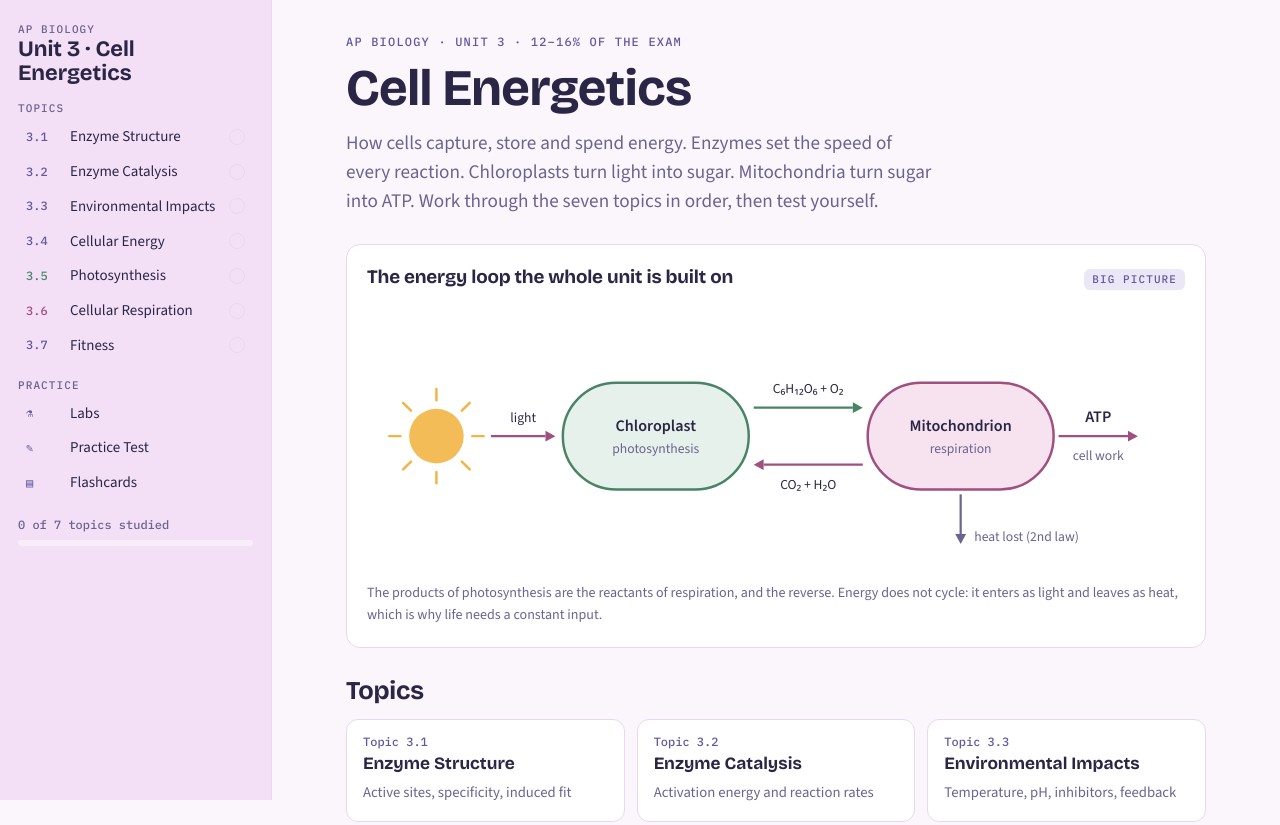
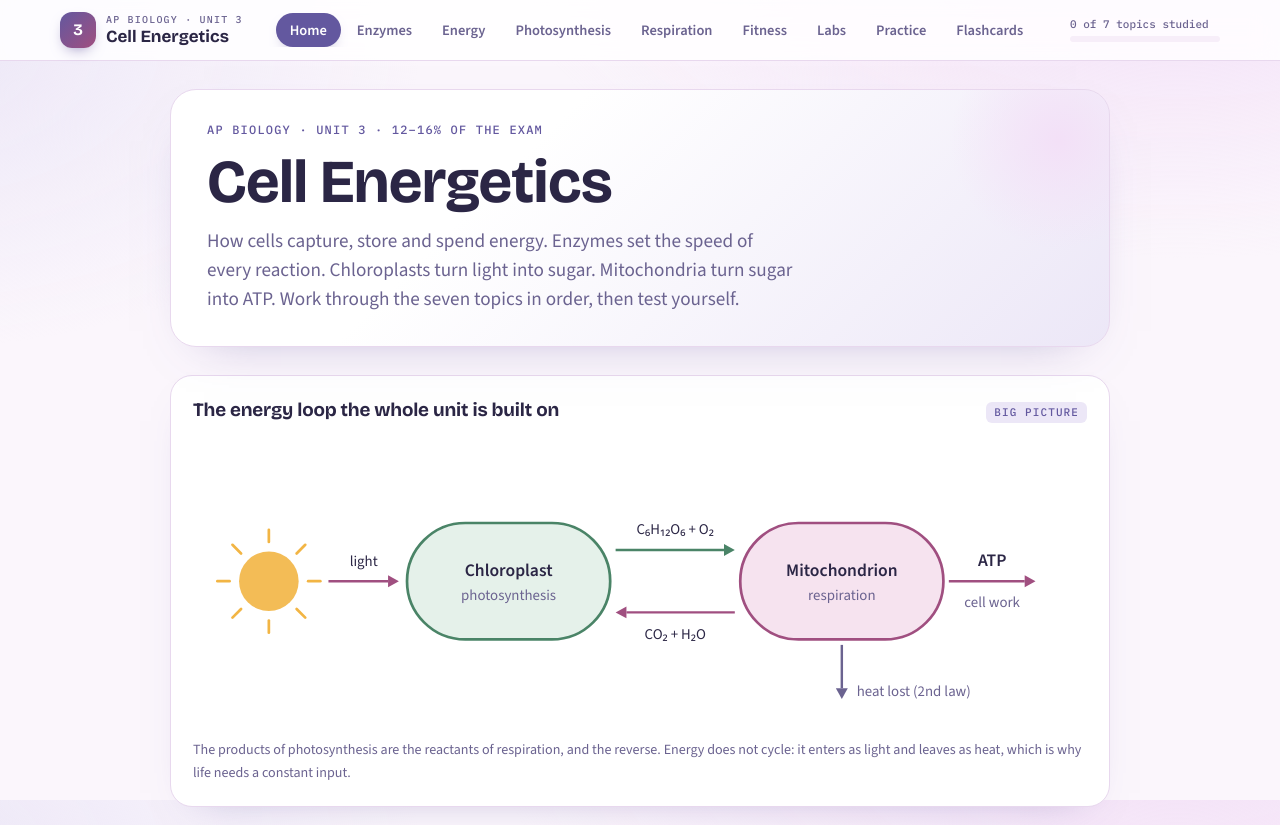
Before and after one commit to dirundiy/Bio, a plain HTML site: page index.html in a window 1280 px wide. Shown: the top 825 px of the page. Drawn offline with nearby package versions, Linux system fonts and the light colour scheme.

Commit message:
New layout: top navigation tabs, pill stage tabs, softer card design
Co-Authored-By: Claude Opus 5.5 <noreply@anthropic.com>

```diff
--- a/index.html
+++ b/index.html
@@ -32,41 +32,34 @@ body{font:17px/1.6 var(--f-body);-webkit-font-smoothing:antialiased}
 .t-resp{--tc:var(--resp);--tc-soft:var(--resp-soft)}
 .t-core{--tc:var(--accent);--tc-soft:var(--accent-soft)}
 
-/* ---------- shell ---------- */
-.app{display:grid;grid-template-columns:272px minmax(0,1fr);min-height:100vh}
-.side{position:sticky;top:0;height:100vh;overflow:auto;border-right:1px solid var(--line);background:var(--side);
-  padding-block:24px;padding-left:max(18px,env(safe-area-inset-left,0px));padding-right:18px;display:flex;flex-direction:column;gap:18px}
-.brand{display:flex;flex-direction:column;gap:2px;text-decoration:none;color:var(--fg)}
-.brand small{font:500 11px/1 var(--f-mono);letter-spacing:.1em;text-transform:uppercase;color:var(--muted)}
-.brand b{font:700 22px/1.1 var(--f-display)}
-.navgroup{display:flex;flex-direction:column;gap:2px}
-.navgroup h4{margin:0 0 4px;font:500 11px/1 var(--f-mono);letter-spacing:.1em;text-transform:uppercase;color:var(--muted)}
-.nav a{display:grid;grid-template-columns:38px 1fr 16px;align-items:center;gap:6px;padding:7px 8px;border-radius:8px;
-  text-decoration:none;color:var(--fg);font-size:15px;line-height:1.25}
-.nav a:hover{background:var(--surface)}
-.nav a[aria-current="page"]{background:var(--surface);color:var(--fg);box-shadow:inset 3px 0 0 var(--tc)}
-.nav a .num{font:500 12px/1 var(--f-mono);color:var(--tc)}
-.nav a .chk{width:16px;height:16px;border-radius:50%;border:1.5px solid var(--line)}
-.nav a.done .chk{background:var(--tc);border-color:var(--tc)}
-.progress-mini{font:500 12px/1.4 var(--f-mono);color:var(--muted)}
-.bar{height:6px;border-radius:3px;background:var(--surface-2);overflow:hidden;margin-top:6px}
-.bar i{display:block;height:100%;background:var(--accent);width:0;transition:width .3s}
-main{min-width:0;padding-block:36px 96px;padding-left:max(20px,env(safe-area-inset-left,0px));padding-right:max(20px,env(safe-area-inset-right,0px))}
-.view{max-width:860px;margin:0 auto;display:flex;flex-direction:column;gap:28px}
-@media (max-width:900px){
-  .app{grid-template-columns:1fr}
-  body::before{content:"";position:fixed;inset:0 0 auto;height:env(safe-area-inset-top,0px);z-index:10;background:var(--side)}
-  .side{position:sticky;top:env(safe-area-inset-top,0px);z-index:5;height:auto;flex-direction:row;align-items:center;gap:14px;
-    padding-block:10px;padding-left:max(16px,env(safe-area-inset-left,0px));padding-right:max(16px,env(safe-area-inset-right,0px));
-    border-right:0;border-bottom:1px solid var(--line);overflow-x:auto;overflow-y:hidden}
-  .brand b{font-size:17px;white-space:nowrap}
-  .brand small,.navgroup h4,.side .progress-wrap{display:none}
-  .navgroup{flex-direction:row;gap:4px}
-  .nav a{grid-template-columns:auto auto;white-space:nowrap;font-size:14px;padding:6px 10px}
-  .nav a .ttl{display:none}
-  .nav a.wide .ttl{display:inline}
-  .nav a .chk{display:none}
-  main{padding-left:max(16px,env(safe-area-inset-left,0px));padding-right:max(16px,env(safe-area-inset-right,0px));padding-block:24px 80px}
+/* ---------- shell: top navigation ---------- */
+body{background:radial-gradient(1100px 520px at 92% -8%,var(--side) 0%,transparent 62%),radial-gradient(900px 520px at -8% 6%,var(--accent-soft) 0%,transparent 58%),var(--bg);background-attachment:fixed}
+body::before{content:"";position:fixed;inset:0 0 auto;height:env(safe-area-inset-top,0px);z-index:30;background:var(--surface)}
+.app{min-height:100vh}
+.top{position:sticky;top:env(safe-area-inset-top,0px);z-index:20;background:color-mix(in srgb,var(--surface) 84%,transparent);backdrop-filter:saturate(1.4) blur(14px);-webkit-backdrop-filter:saturate(1.4) blur(14px);border-bottom:1px solid var(--line)}
+.top-in{max-width:1200px;margin:0 auto;display:flex;align-items:center;gap:18px;padding-block:12px;padding-left:max(20px,env(safe-area-inset-left,0px));padding-right:max(20px,env(safe-area-inset-right,0px))}
+.brand{display:flex;align-items:center;gap:10px;text-decoration:none;color:var(--fg);flex:none}
+.brand .logo{width:36px;height:36px;border-radius:12px;background:linear-gradient(135deg,var(--accent),var(--resp));display:grid;place-items:center;color:#fff;font:700 16px/1 var(--f-display);box-shadow:0 6px 16px -8px var(--accent)}
+.brand .bt{display:flex;flex-direction:column;gap:3px}
+.brand small{font:500 10px/1 var(--f-mono);letter-spacing:.12em;text-transform:uppercase;color:var(--muted)}
+.brand b{font:700 17px/1 var(--f-display)}
+.tabs{position:relative;display:flex;gap:2px;overflow-x:auto;scrollbar-width:none;flex:1;min-width:0;justify-content:safe center}
+.tabs::-webkit-scrollbar{display:none}
+.tabs a{flex:none;text-decoration:none;color:var(--muted);font:600 14.5px/1 var(--f-body);padding:10px 14px;border-radius:999px;transition:background .15s,color .15s}
+.tabs a:hover{background:var(--accent-soft);color:var(--fg)}
+.tabs a[aria-current="page"]{background:var(--accent);color:#fff;box-shadow:0 6px 16px -10px var(--accent)}
+.prog{flex:none;display:flex;flex-direction:column;gap:6px;width:150px;white-space:nowrap}
+.progress-mini{font:500 11px/1 var(--f-mono);color:var(--muted)}
+.bar{height:6px;border-radius:3px;background:var(--surface-2);overflow:hidden}
+.bar i{display:block;height:100%;background:linear-gradient(90deg,var(--accent),var(--resp));width:0;transition:width .3s}
+main{padding-block:28px 96px;padding-left:max(20px,env(safe-area-inset-left,0px));padding-right:max(20px,env(safe-area-inset-right,0px))}
+.view{max-width:940px;margin:0 auto;display:flex;flex-direction:column;gap:28px}
+@media (max-width:1140px){.prog{display:none}}
+@media (max-width:760px){
+  .top-in{flex-wrap:wrap;gap:10px;padding-block:10px 0}
+  .tabs{order:3;flex-basis:100%;justify-content:flex-start;padding-bottom:10px}
+  .tabs a{font-size:14px;padding:8px 12px}
+  main{padding-left:max(16px,env(safe-area-inset-left,0px));padding-right:max(16px,env(safe-area-inset-right,0px));padding-block:18px 80px}
 }
 
 /* ---------- type ---------- */
@@ -223,15 +216,12 @@ svg .soft{fill:var(--tc-soft);stroke:var(--tc);stroke-width:1.5}
 .fc .def{font-size:1.05rem;line-height:1.5;max-width:48ch}
 .fc .meta{font:500 11px/1 var(--f-mono);letter-spacing:.1em;text-transform:uppercase;color:var(--muted)}
 /* ---------- stage tabs ---------- */
-.stagetabs{display:flex;gap:2px;overflow-x:auto;border-bottom:1px solid var(--line);scrollbar-width:thin}
-.stagetabs a{flex:none;text-decoration:none;color:var(--muted);font:600 14px/1 var(--f-body);padding:11px 12px;border-bottom:2.5px solid transparent;white-space:nowrap}
-.stagetabs a:hover{color:var(--fg)}
-.stagetabs a[aria-current="page"]{color:var(--tc);border-bottom-color:var(--tc)}
-.stagetabs a .n{font:500 11px/1 var(--f-mono);margin-right:6px;opacity:.75}
-.nav a.sub{font-size:14px;padding:5px 8px;color:var(--muted)}
-.nav a.sub[aria-current="page"]{color:var(--fg)}
-.nav a.ingroup{background:var(--surface)}
-@media (max-width:900px){.nav a.sub{display:none}}
+.stagebar{display:flex}
+.stagetabs{position:relative;display:flex;gap:4px;overflow-x:auto;scrollbar-width:none;background:var(--surface);border:1px solid var(--line);border-radius:999px;padding:5px;max-width:100%;min-width:0;margin-inline:auto;box-shadow:0 8px 24px -18px rgba(99,88,159,.5)}
+.stagetabs::-webkit-scrollbar{display:none}
+.stagetabs a{flex:none;text-decoration:none;color:var(--muted);font:600 14px/1 var(--f-body);padding:9px 15px;border-radius:999px;white-space:nowrap;transition:background .15s,color .15s}
+.stagetabs a:hover{color:var(--fg);background:var(--surface-2)}
+.stagetabs a[aria-current="page"]{background:var(--tc-soft);color:var(--tc)}
 .steps{counter-reset:s;list-style:none;padding:0!important}
 .steps li{counter-increment:s;display:grid;grid-template-columns:30px minmax(0,1fr);gap:10px;max-width:72ch}
 .steps li::before{content:counter(s);font:500 12px/26px var(--f-mono);width:26px;height:26px;border-radius:50%;background:var(--tc-soft);color:var(--tc);text-align:center}
@@ -263,23 +253,42 @@ svg .soft{fill:var(--tc-soft);stroke:var(--tc);stroke-width:1.5}
 .verdict.ok{color:var(--good)} .verdict.no{color:var(--bad)}
 .kbd{font:500 11px/1 var(--f-mono);color:var(--muted)}
 @media (max-width:560px){.bq-stats b{font-size:1.3rem}.kbd{display:none}}
+/* ---------- softer surfaces ---------- */
+.head,.hero{position:relative;overflow:hidden;background:linear-gradient(135deg,var(--surface) 0%,var(--surface) 35%,var(--tc-soft) 100%);border:1px solid var(--line);border-radius:26px;padding:34px 36px 32px;box-shadow:0 18px 50px -34px rgba(99,88,159,.55)}
+.head::after,.hero::after{content:"";position:absolute;right:-60px;top:-60px;width:220px;height:220px;border-radius:50%;background:radial-gradient(circle,var(--side) 0%,transparent 70%);pointer-events:none}
+.head>*,.hero>*{position:relative;z-index:1}
+.hero h1{font-size:clamp(2.4rem,6vw,3.8rem)}
+@media (max-width:600px){.head,.hero{padding:22px 20px;border-radius:20px}}
+.panel{border-radius:22px;padding:22px;box-shadow:0 16px 40px -30px rgba(99,88,159,.5)}
+.card{border-radius:16px;box-shadow:0 10px 30px -26px rgba(99,88,159,.5)}
+.tip{border-radius:16px}
+.tcard{border-radius:18px;padding:18px;box-shadow:0 10px 30px -26px rgba(99,88,159,.5)}
+.tcard:hover{box-shadow:0 18px 36px -24px rgba(99,88,159,.55)}
+.q{border-radius:18px;padding:20px;box-shadow:0 12px 34px -28px rgba(99,88,159,.5)}
+.choice{border-radius:12px;padding:12px 14px}
+details{border-radius:16px}
+.eq{border-radius:14px}
+.btn{border-radius:999px;padding:11px 18px}
+.seg{border-radius:999px}.seg button{border-radius:999px}
+select{border-radius:999px;padding:9px 14px}
+.bq-stats div{border-radius:16px}
+.studied{border-radius:16px;background:var(--surface)}
+.pager{border-top:0;padding-top:0;gap:14px}
+.pager a{flex:1 1 240px;background:var(--surface);border:1px solid var(--line);border-radius:16px;padding:14px 18px;color:var(--tc);box-shadow:0 10px 30px -26px rgba(99,88,159,.5)}
+.pager a:hover{border-color:var(--tc)}
+#calvinFig svg,#krebsFig svg{max-width:540px;margin:0 auto}
+.view>*{min-width:0}
 @media (prefers-reduced-motion:reduce){*{transition:none!important;animation:none!important}}
 </style>
 
 <div class="app">
-  <aside class="side" id="side">
-    <a class="brand" href="#home"><small>AP Biology</small><b>Unit 3 · Cell Energetics</b></a>
-    <nav class="navgroup nav" aria-label="Topics" id="navTopics">
-      <h4>Topics</h4>
-    </nav>
-    <nav class="navgroup nav" aria-label="Practice" id="navPractice">
-      <h4>Practice</h4>
-    </nav>
-    <div class="progress-wrap">
-      <div class="progress-mini" id="progText">0 of 7 topics studied</div>
-      <div class="bar"><i id="progBar"></i></div>
-    </div>
-  </aside>
+  <header class="top">
+    <div class="top-in">
+      <a class="brand" href="#home"><span class="logo">3</span><span class="bt"><small>AP Biology · Unit 3</small><b>Cell Energetics</b></span></a>
+      <nav class="tabs" id="mainTabs" aria-label="Sections"></nav>
+      <div class="prog"><div class="progress-mini" id="progText">0 of 7 topics studied</div><div class="bar"><i id="progBar"></i></div></div>
+    </div>
+  </header>
 
   <main id="main">
 
@@ -312,6 +321,7 @@ svg .soft{fill:var(--tc-soft);stroke:var(--tc);stroke-width:1.5}
 
 <!-- ================= 3.1 ================= -->
 <section class="view t-enz" data-view="enzyme-structure" hidden>
+  <div class="stagebar" data-group="enz"></div>
   <div class="head">
     <span class="eyebrow">Topic 3.1</span>
     <h1>Enzyme Structure</h1>
@@ -348,6 +358,7 @@ svg .soft{fill:var(--tc-soft);stroke:var(--tc);stroke-width:1.5}
 
 <!-- ================= 3.2 ================= -->
 <section class="view t-enz" data-view="enzyme-catalysis" hidden>
+  <div class="stagebar" data-group="enz"></div>
   <div class="head">
     <span class="eyebrow">Topic 3.2</span>
     <h1>Enzyme Catalysis</h1>
@@ -404,6 +415,7 @@ svg .soft{fill:var(--tc-soft);stroke:var(--tc);stroke-width:1.5}
 
 <!-- ================= 3.3 ================= -->
 <section class="view t-enz" data-view="enzyme-environment" hidden>
+  <div class="stagebar" data-group="enz"></div>
   <div class="head">
     <span class="eyebrow">Topic 3.3</span>
     <h1>Environmental Impacts on Enzyme Function</h1>
@@ -1257,16 +1269,23 @@ const SUBS={
 const groupOf=v=>Object.keys(SUBS).find(k=>SUBS[k].some(s=>s.view===v));
 const VIEWS=['home',...TOPICS.map(t=>t.view),...Object.values(SUBS).flat().map(s=>s.view),...EXTRA.map(t=>t.view)];
 
-const navT=document.getElementById('navTopics'), navP=document.getElementById('navPractice');
-TOPICS.forEach(t=>{
-  navT.insertAdjacentHTML('beforeend',`<a href="#${t.view}" class="${t.t} top" data-id="${t.id}"><span class="num">${t.id}</span><span class="ttl">${t.title}</span><span class="chk"></span></a>`);
-  (SUBS[t.id]||[]).slice(1).forEach(s=>navT.insertAdjacentHTML('beforeend',`<a href="#${s.view}" class="${t.t} sub" data-group="${t.id}" hidden><span></span><span class="ttl">${s.title}</span><span></span></a>`));
-});
+SUBS.enz=[{view:'enzyme-structure',title:'3.1 Structure'},{view:'enzyme-catalysis',title:'3.2 Catalysis'},{view:'enzyme-environment',title:'3.3 Environment'}];
+const TABS=[
+  {label:'Home',views:['home']},
+  {label:'Enzymes',views:SUBS.enz.map(s=>s.view)},
+  {label:'Energy',views:['cellular-energy']},
+  {label:'Photosynthesis',views:SUBS['3.5'].map(s=>s.view)},
+  {label:'Respiration',views:SUBS['3.6'].map(s=>s.view)},
+  {label:'Fitness',views:['fitness']},
+  {label:'Labs',views:['labs']},
+  {label:'Practice',views:['practice']},
+  {label:'Flashcards',views:['flashcards']}
+];
+const navMain=document.getElementById('mainTabs');
+navMain.innerHTML=TABS.map((t,i)=>`<a href="#${t.views[0]}" data-tab="${i}">${t.label}</a>`).join('');
 document.querySelectorAll('.stagebar[data-group]').forEach(el=>{
   el.innerHTML=`<nav class="stagetabs" aria-label="Stages">${SUBS[el.dataset.group].map(s=>`<a href="#${s.view}">${s.title}</a>`).join('')}</nav>`;
 });
-const shortName={L:'Labs',MC:'Practice',FC:'Cards'};
-EXTRA.forEach(t=>navP.insertAdjacentHTML('beforeend',`<a href="#${t.view}" class="${t.t} wide"><span class="num">${t.id==='L'?'⚗':t.id==='MC'?'✎':'▤'}</span><span class="ttl">${t.title}</span><span></span></a>`));
 const tc=document.getElementById('topicCards');
 [...TOPICS,...EXTRA].forEach(t=>tc.insertAdjacentHTML('beforeend',`<a class="tcard ${t.t}" href="#${t.view}" data-id="${t.id}"><span class="num"><span>${/^\d/.test(t.id)?'Topic '+t.id:t.title==='Labs'?'Labs':'Practice'}</span><span class="state"></span></span><b>${t.title}</b><span class="d">${t.d}</span></a>`));
 
@@ -1274,7 +1293,6 @@ function refreshProgress(){
   let n=0;
   TOPICS.forEach(t=>{
     const done=!!store.studied[t.id]; if(done)n++;
-    const a=navT.querySelector(`a[data-id="${t.id}"]`); a.classList.toggle('done',done);
     const c=tc.querySelector(`a[data-id="${t.id}"] .state`);
     const q=store.quiz[t.id];
     c.textContent=(done?'✓ studied':'')+(q?`${done?' · ':''}quiz ${q[0]}/${q[1]}`:'');
@@ -1302,11 +1320,11 @@ document.querySelectorAll('.view').forEach(v=>{
 function route(){
   let h=(location.hash||'').slice(1); if(!VIEWS.includes(h)) h='home';
   document.querySelectorAll('.view').forEach(v=>v.hidden=v.dataset.view!==h);
-  const grp=groupOf(h);
-  document.querySelectorAll('.nav a, .stagetabs a').forEach(a=>{ if(a.getAttribute('href')==='#'+h) a.setAttribute('aria-current','page'); else a.removeAttribute('aria-current');});
-  document.querySelectorAll('.nav a.sub').forEach(a=>a.hidden=a.dataset.group!==grp);
-  document.querySelectorAll('.nav a.top').forEach(a=>a.classList.toggle('ingroup',a.dataset.id===grp&&!a.hasAttribute('aria-current')));
-  const cur=document.querySelector('.nav a[aria-current]'); if(cur && window.innerWidth<=900) cur.scrollIntoView({block:'nearest',inline:'center'});
+  document.querySelectorAll('.stagetabs a').forEach(a=>{ if(a.getAttribute('href')==='#'+h) a.setAttribute('aria-current','page'); else a.removeAttribute('aria-current');});
+  document.querySelectorAll('#mainTabs a').forEach(a=>{ if(TABS[+a.dataset.tab].views.includes(h)) a.setAttribute('aria-current','page'); else a.removeAttribute('aria-current');});
+  const center=a=>{const p=a.parentElement;p.scrollLeft=a.offsetLeft-p.clientWidth/2+a.offsetWidth/2;};
+  const cur=document.querySelector('#mainTabs a[aria-current]'); if(cur) center(cur);
+  const st=document.querySelector(`.view[data-view="${h}"] .stagetabs a[aria-current]`); if(st) center(st);
   window.scrollTo(0,0);
 }
 window.addEventListener('hashchange',route);
@@ -1565,7 +1583,7 @@ setThy('light');
   const L=(a,rr)=>[cx+rr*Math.cos(a*Math.PI/180),cy+rr*Math.sin(a*Math.PI/180)];
   let [x,y]=L(-30,r+36); s+=`<text class="lbl" x="${x}" y="${y}">1 · Carbon fixation</text><text class="small" x="${x}" y="${y+16}">+3 CO₂ (by rubisco)</text>`;
   [x,y]=L(90,r+30); s+=`<text class="lbl" x="${x}" y="${y}" text-anchor="middle">2 · Reduction</text><text class="small" x="${x}" y="${y+16}" text-anchor="middle">uses 6 ATP + 6 NADPH</text>`;
-  [x,y]=L(210,r+36); s+=`<text class="lbl" x="${x}" y="${y}" text-anchor="end">3 · Regeneration</text><text class="small" x="${x}" y="${y+16}" text-anchor="end">uses 3 ATP; 5 G3P → 3 RuBP</text>`;
+  [x,y]=L(210,r+36); s+=`<text class="lbl" x="${x}" y="${y}" text-anchor="end">3 · Regeneration</text><text class="small" x="${x}" y="${y+16}" text-anchor="end">uses 3 ATP</text><text class="small" x="${x}" y="${y+31}" text-anchor="end">5 G3P → 3 RuBP</text>`;
   const [gx,gy]=P(150);
   s+=arr(gx-26,gy+26,gx-70,gy+70,'a-resp')+`<text class="small" x="${gx-74}" y="${gy+86}" style="font-weight:600;fill:var(--resp)">1 G3P exits → glucose</text>`;
   s+=`<text class="small" x="${cx}" y="${cy+4}" text-anchor="middle" style="fill:var(--muted)">STROMA</text></svg>`;
```
Also changed, not shown: unit3-cell-energetics.html (+89 -71 lines).
